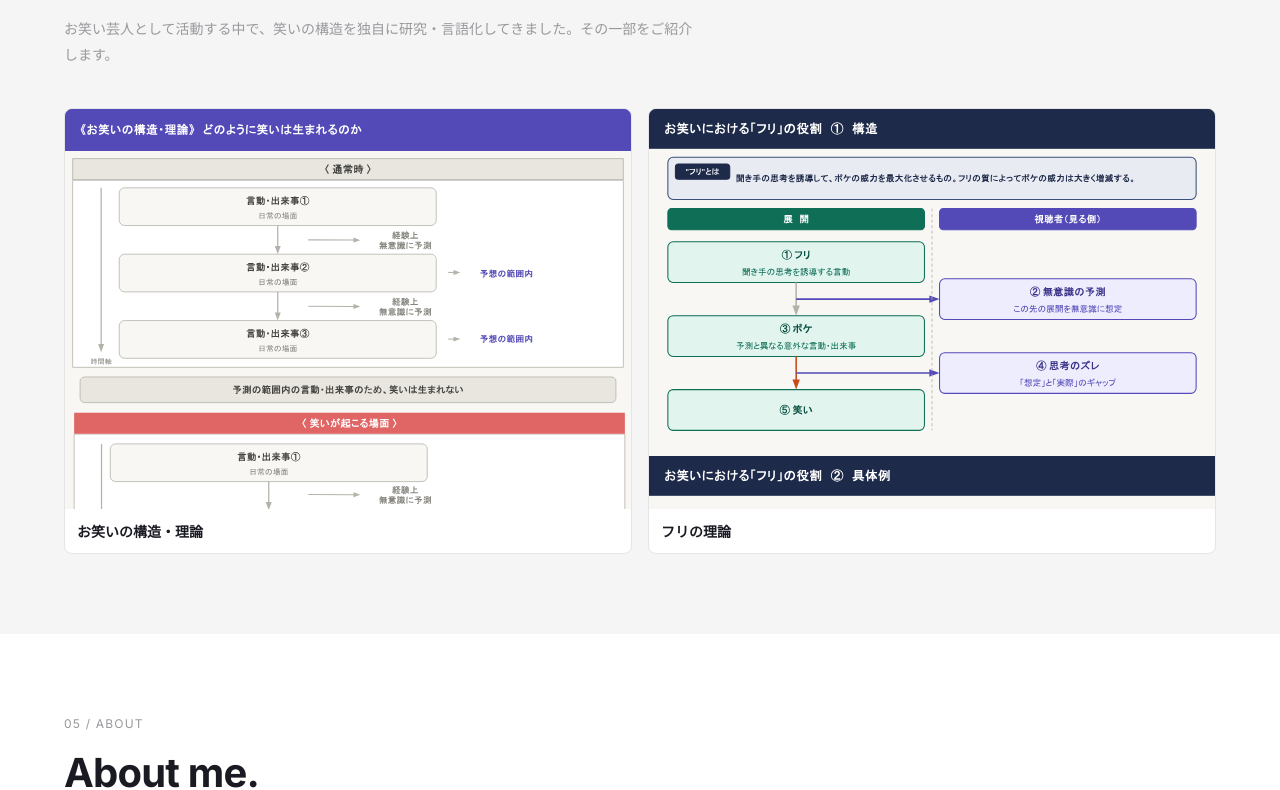
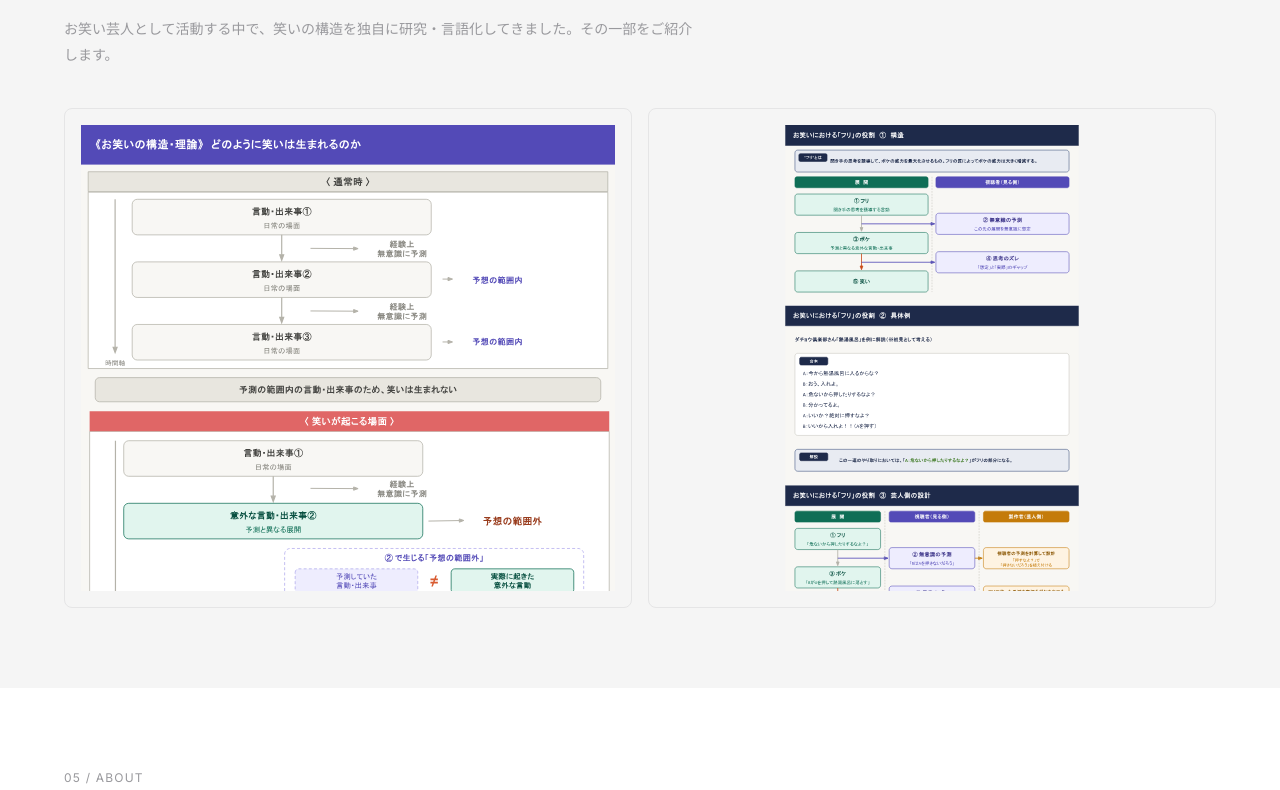
Before and after one commit to ponzu-xc90/portfolio, a Next.js app: page / in a window 1280 px wide. Shown: the part 3317-4107 px from the top of the page. Built offline with nearby package versions, Linux system fonts and the light colour scheme.

Commit message:
fix comedy lab card display

```diff
--- a/components/ComedyLab.module.css
+++ b/components/ComedyLab.module.css
@@ -46,13 +46,14 @@
 }
 
 .card {
-  background: #fff;
+  background: var(--light-surface);
   border: 1px solid var(--light-border);
   border-radius: var(--radius-md);
+  padding: 16px;
   cursor: pointer;
+  height: 500px;
+  overflow: hidden;
   text-align: left;
-  padding: 0;
-  overflow: hidden;
   transition: box-shadow 0.2s;
 }
 
@@ -61,23 +62,24 @@
 }
 
 .thumbnailArea {
-  height: 400px;
+  height: 100%;
   overflow: hidden;
-  display: flex;
-  flex-direction: column;
+}
+
+.singleWrapper {
+  width: 100%;
+}
+
+.scaleWrapper {
+  transform: scale(0.55);
+  transform-origin: top center;
+  width: 100%;
 }
 
 .thumbnail {
   width: 100%;
   height: auto;
   display: block;
-}
-
-.cardTitle {
-  font-weight: 700;
-  padding: 12px;
-  font-size: 14px;
-  color: var(--dark-navy);
 }
 
 /* Modal */
--- a/components/ComedyLab.tsx
+++ b/components/ComedyLab.tsx
@@ -43,6 +43,11 @@ export default function ComedyLab() {
               aria-label={`${slide.title}を開く`}
             >
               <div className={styles.thumbnailArea}>
+                <div
+                  className={
+                    slide.pages.length > 1 ? styles.scaleWrapper : styles.singleWrapper
+                  }
+                >
                   {slide.pages.map((page, i) => (
                     <img
                       key={i}
@@ -52,7 +57,7 @@ export default function ComedyLab() {
                     />
                   ))}
                 </div>
-              <p className={styles.cardTitle}>{slide.title}</p>
+              </div>
             </button>
           ))}
         </div>
```
Lines whose indentation alone changed are shown as unchanged.
